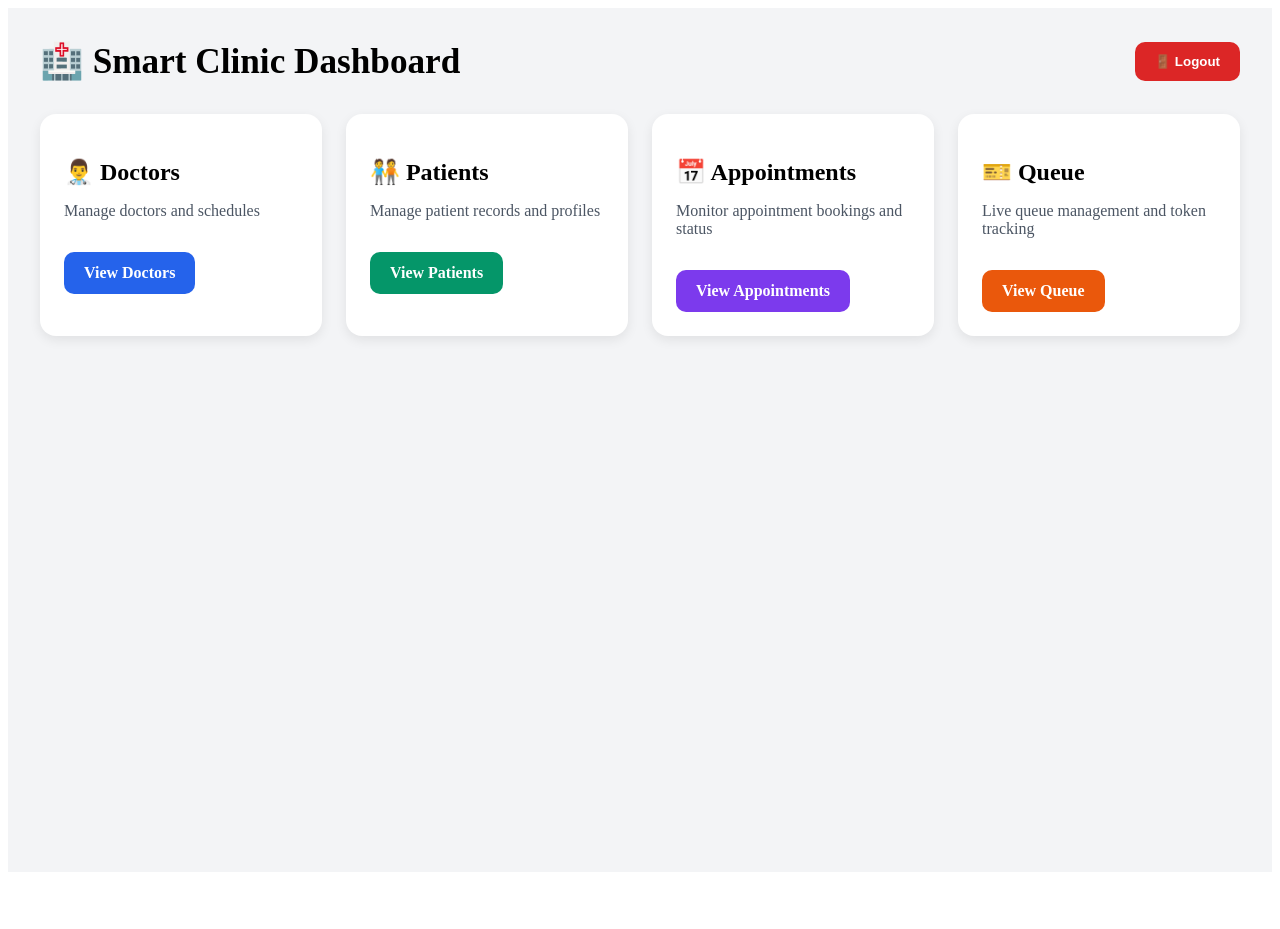
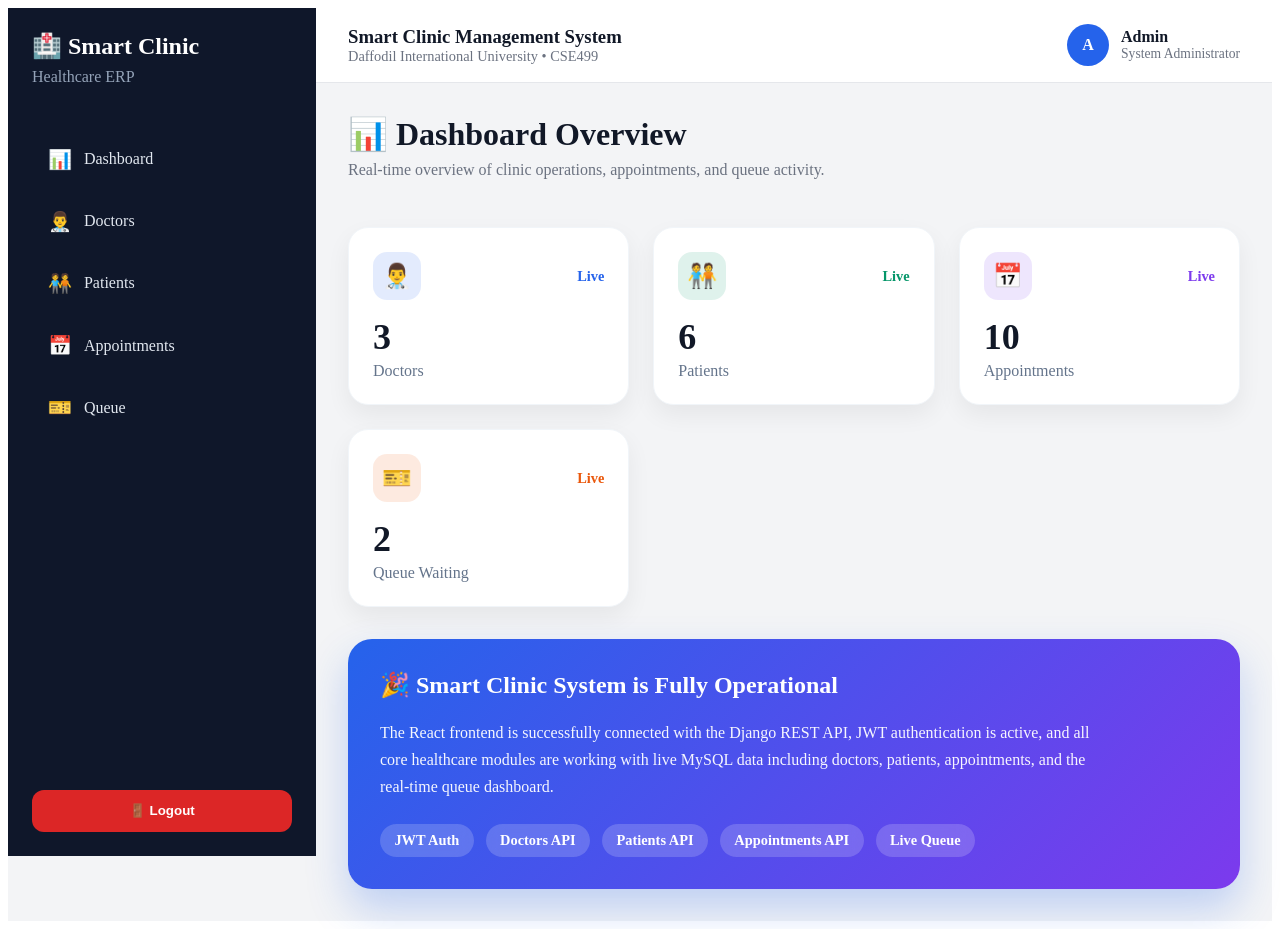
Before and after one commit to Ishtiak-Ahmed886/SmartClinicSystem, a React app in the folder frontend/: page /dashboard in a window 1280 px wide. Before the commit the page ends 880 px from the top, so only its background shows below. Built offline with nearby package versions, Linux system fonts and the light colour scheme; sample sign-in values are in the browser's storage; the HTML template or start-up script is replaced by a standard one.

Commit message:
Add professional sidebar layout and protected dashboard UI

```diff
--- /dev/null
+++ b/frontend/src/components/Layout.jsx
@@ -0,0 +1,176 @@
+import { Link, useNavigate } from "react-router-dom";
+
+export default function Layout({ children }) {
+  const navigate = useNavigate();
+
+  const handleLogout = () => {
+    localStorage.removeItem("access_token");
+    localStorage.removeItem("refresh_token");
+    navigate("/");
+  };
+
+  return (
+    <div
+      style={{
+        display: "flex",
+        minHeight: "100vh",
+        background: "#f3f4f6",
+      }}
+    >
+      {/* Sidebar */}
+      <aside
+        style={{
+          width: "260px",
+          background: "#0f172a",
+          color: "white",
+          padding: "1.5rem",
+          display: "flex",
+          flexDirection: "column",
+          position: "sticky",
+          top: 0,
+          height: "100vh",
+        }}
+      >
+        {/* Logo */}
+        <div style={{ marginBottom: "2rem" }}>
+          <h2 style={{ margin: 0, fontSize: "1.5rem" }}>
+            🏥 Smart Clinic
+          </h2>
+          <p style={{ color: "#94a3b8", marginTop: "0.5rem" }}>
+            Healthcare ERP
+          </p>
+        </div>
+
+        {/* Navigation */}
+        <nav
+          style={{
+            display: "flex",
+            flexDirection: "column",
+            gap: "0.75rem",
+            flex: 1,
+          }}
+        >
+          <SidebarLink to="/dashboard" icon="📊" label="Dashboard" />
+          <SidebarLink to="/doctors" icon="👨‍⚕️" label="Doctors" />
+          <SidebarLink to="/patients" icon="🧑‍🤝‍🧑" label="Patients" />
+          <SidebarLink to="/appointments" icon="📅" label="Appointments" />
+          <SidebarLink to="/queue" icon="🎫" label="Queue" />
+        </nav>
+
+        {/* Logout */}
+        <button
+          onClick={handleLogout}
+          style={{
+            width: "100%",
+            padding: "0.85rem",
+            background: "#dc2626",
+            color: "white",
+            border: "none",
+            borderRadius: "12px",
+            cursor: "pointer",
+            fontWeight: "600",
+            marginTop: "1rem",
+          }}
+        >
+          🚪 Logout
+        </button>
+      </aside>
+
+      {/* Main Content */}
+      <main
+        style={{
+          flex: 1,
+          display: "flex",
+          flexDirection: "column",
+        }}
+      >
+        {/* Top Navbar */}
+        <header
+          style={{
+            background: "white",
+            padding: "1rem 2rem",
+            borderBottom: "1px solid #e5e7eb",
+            display: "flex",
+            justifyContent: "space-between",
+            alignItems: "center",
+            position: "sticky",
+            top: 0,
+            zIndex: 10,
+          }}
+        >
+          <div>
+            <h3 style={{ margin: 0, color: "#111827" }}>
+              Smart Clinic Management System
+            </h3>
+            <p style={{ margin: 0, color: "#6b7280", fontSize: "0.9rem" }}>
+              Daffodil International University • CSE499
+            </p>
+          </div>
+
+          <div
+            style={{
+              display: "flex",
+              alignItems: "center",
+              gap: "0.75rem",
+            }}
+          >
+            <div
+              style={{
+                width: "42px",
+                height: "42px",
+                borderRadius: "50%",
+                background: "#2563eb",
+                display: "flex",
+                alignItems: "center",
+                justifyContent: "center",
+                color: "white",
+                fontWeight: "bold",
+              }}
+            >
+              A
+            </div>
+            <div>
+              <div style={{ fontWeight: "600", color: "#111827" }}>
+                Admin
+              </div>
+              <div style={{ fontSize: "0.85rem", color: "#6b7280" }}>
+                System Administrator
+              </div>
+            </div>
+          </div>
+        </header>
+
+        {/* Page Content */}
+        <div style={{ padding: "2rem" }}>{children}</div>
+      </main>
+    </div>
+  );
+}
+
+function SidebarLink({ to, icon, label }) {
+  return (
+    <Link
+      to={to}
+      style={{
+        display: "flex",
+        alignItems: "center",
+        gap: "0.75rem",
+        padding: "0.85rem 1rem",
+        borderRadius: "12px",
+        color: "#e2e8f0",
+        textDecoration: "none",
+        transition: "all 0.2s",
+        fontWeight: "500",
+      }}
+      onMouseEnter={(e) => {
+        e.currentTarget.style.background = "#1e293b";
+      }}
+      onMouseLeave={(e) => {
+        e.currentTarget.style.background = "transparent";
+      }}
+    >
+      <span style={{ fontSize: "1.2rem" }}>{icon}</span>
+      <span>{label}</span>
+    </Link>
+  );
+}
--- a/frontend/src/pages/Dashboard.jsx
+++ b/frontend/src/pages/Dashboard.jsx
@@ -1,19 +1,42 @@
-import { Link, useNavigate } from "react-router-dom";
+import Layout from "../components/Layout";
 
 export default function Dashboard() {
-    const navigate = useNavigate();
+  const stats = [
+    { label: "Doctors", value: "3", color: "#2563eb", icon: "👨‍⚕️" },
+    { label: "Patients", value: "6", color: "#059669", icon: "🧑‍🤝‍🧑" },
+    { label: "Appointments", value: "10", color: "#7c3aed", icon: "📅" },
+    { label: "Queue Waiting", value: "2", color: "#ea580c", icon: "🎫" },
+  ];
 
-  const handleLogout = () => {
-    localStorage.removeItem("access_token");
-    localStorage.removeItem("refresh_token");
-    navigate("/");
-  };
   return (
+    <Layout>
+      <div style={{ display: "flex", flexDirection: "column", gap: "2rem" }}>
+        <div>
+          <h1 style={{ margin: 0, fontSize: "2rem", color: "#111827" }}>
+            📊 Dashboard Overview
+          </h1>
+          <p style={{ marginTop: "0.5rem", color: "#6b7280" }}>
+            Real-time overview of clinic operations, appointments, and queue activity.
+          </p>
+        </div>
+
+        {/* Stats Grid */}
         <div
           style={{
-        padding: "2rem",
-        background: "#f3f4f6",
-        minHeight: "100vh",
+            display: "grid",
+            gridTemplateColumns: "repeat(auto-fit, minmax(220px, 1fr))",
+            gap: "1.5rem",
+          }}
+        >
+          {stats.map((item) => (
+            <div
+              key={item.label}
+              style={{
+                background: "white",
+                padding: "1.5rem",
+                borderRadius: "20px",
+                boxShadow: "0 10px 25px rgba(0,0,0,0.06)",
+                border: "1px solid #f1f5f9",
               }}
             >
               <div
@@ -21,160 +44,105 @@ export default function Dashboard() {
                   display: "flex",
                   justifyContent: "space-between",
                   alignItems: "center",
-    marginBottom: "2rem",
+                  marginBottom: "1rem",
                 }}
               >
-  <h1 style={{ margin: 0, fontSize: "2.2rem" }}>
-    🏥 Smart Clinic Dashboard
-  </h1>
-
-  <button
-    onClick={handleLogout}
+                <div
                   style={{
-      padding: "0.75rem 1.25rem",
-      background: "#dc2626",
-      color: "white",
-      border: "none",
-      borderRadius: "10px",
-      cursor: "pointer",
-      fontWeight: "600",
+                    width: "48px",
+                    height: "48px",
+                    borderRadius: "14px",
+                    background: item.color + "20",
+                    display: "flex",
+                    alignItems: "center",
+                    justifyContent: "center",
+                    fontSize: "1.5rem",
                   }}
                 >
-    🚪 Logout
-  </button>
+                  {item.icon}
+                </div>
+
+                <span
+                  style={{
+                    color: item.color,
+                    fontWeight: "600",
+                    fontSize: "0.9rem",
+                  }}
+                >
+                  Live
+                </span>
               </div>
 
               <div
                 style={{
-          display: "grid",
-          gridTemplateColumns: "repeat(auto-fit, minmax(280px, 1fr))",
-          gap: "1.5rem",
+                  fontSize: "2.25rem",
+                  fontWeight: "700",
+                  color: "#111827",
                 }}
               >
-        {/* Doctors Card */}
+                {item.value}
+              </div>
+
+              <div style={{ color: "#64748b", marginTop: "0.25rem" }}>
+                {item.label}
+              </div>
+            </div>
+          ))}
+        </div>
+
+        {/* Welcome Card */}
         <div
           style={{
-            background: "white",
-            padding: "1.5rem",
-            borderRadius: "16px",
-            boxShadow: "0 4px 12px rgba(0,0,0,0.08)",
+            background:
+              "linear-gradient(135deg, #2563eb 0%, #7c3aed 100%)",
+            borderRadius: "24px",
+            padding: "2rem",
+            color: "white",
+            boxShadow: "0 20px 40px rgba(37,99,235,0.25)",
           }}
         >
-          <h2 style={{ marginBottom: "0.5rem" }}>👨‍⚕️ Doctors</h2>
-          <p style={{ color: "#4b5563" }}>
-            Manage doctors and schedules
+          <h2 style={{ marginTop: 0, fontSize: "1.5rem" }}>
+            🎉 Smart Clinic System is Fully Operational
+          </h2>
+          <p style={{ opacity: 0.95, lineHeight: 1.7, maxWidth: "720px" }}>
+            The React frontend is successfully connected with the Django REST API,
+            JWT authentication is active, and all core healthcare modules are working
+            with live MySQL data including doctors, patients, appointments, and the
+            real-time queue dashboard.
           </p>
 
-          <Link
-            to="/doctors"
+          <div
             style={{
-              display: "inline-block",
-              marginTop: "1rem",
-              padding: "0.75rem 1.25rem",
-              background: "#2563eb",
-              color: "white",
-              borderRadius: "10px",
-              textDecoration: "none",
-              fontWeight: "600",
+              display: "flex",
+              flexWrap: "wrap",
+              gap: "0.75rem",
+              marginTop: "1.5rem",
             }}
           >
-            View Doctors
-          </Link>
-        </div>
-
-        {/* Patients Card */}
-        <div
+            {[
+              "JWT Auth",
+              "Doctors API",
+              "Patients API",
+              "Appointments API",
+              "Live Queue",
+            ].map((tag) => (
+              <span
+                key={tag}
                 style={{
-            background: "white",
-            padding: "1.5rem",
-            borderRadius: "16px",
-            boxShadow: "0 4px 12px rgba(0,0,0,0.08)",
+                  background: "rgba(255,255,255,0.18)",
+                  padding: "0.5rem 0.9rem",
+                  borderRadius: "999px",
+                  fontSize: "0.9rem",
+                  fontWeight: "600",
+                  backdropFilter: "blur(8px)",
                 }}
               >
-          <h2 style={{ marginBottom: "0.5rem" }}>🧑‍🤝‍🧑 Patients</h2>
-          <p style={{ color: "#4b5563" }}>
-            Manage patient records and profiles
-          </p>
-
-          <Link
-            to="/patients"
-            style={{
-              display: "inline-block",
-              marginTop: "1rem",
-              padding: "0.75rem 1.25rem",
-              background: "#059669",
-              color: "white",
-              borderRadius: "10px",
-              textDecoration: "none",
-              fontWeight: "600",
-            }}
-          >
-            View Patients
-          </Link>
-        </div>
-
-        {/* Appointments Card */}
-        <div
-          style={{
-            background: "white",
-            padding: "1.5rem",
-            borderRadius: "16px",
-            boxShadow: "0 4px 12px rgba(0,0,0,0.08)",
-          }}
-        >
-          <h2 style={{ marginBottom: "0.5rem" }}>📅 Appointments</h2>
-          <p style={{ color: "#4b5563" }}>
-            Monitor appointment bookings and status
-          </p>
-
-          <Link
-            to="/appointments"
-            style={{
-              display: "inline-block",
-              marginTop: "1rem",
-              padding: "0.75rem 1.25rem",
-              background: "#7c3aed",
-              color: "white",
-              borderRadius: "10px",
-              textDecoration: "none",
-              fontWeight: "600",
-            }}
-          >
-            View Appointments
-          </Link>
-        </div>
-
-        {/* Queue Card */}
-        <div
-          style={{
-            background: "white",
-            padding: "1.5rem",
-            borderRadius: "16px",
-            boxShadow: "0 4px 12px rgba(0,0,0,0.08)",
-          }}
-        >
-          <h2 style={{ marginBottom: "0.5rem" }}>🎫 Queue</h2>
-          <p style={{ color: "#4b5563" }}>
-            Live queue management and token tracking
-          </p>
-
-          <Link
-            to="/queue"
-            style={{
-              display: "inline-block",
-              marginTop: "1rem",
-              padding: "0.75rem 1.25rem",
-              background: "#ea580c",
-              color: "white",
-              borderRadius: "10px",
-              textDecoration: "none",
-              fontWeight: "600",
-            }}
-          >
-            View Queue
-          </Link>
+                {tag}
+              </span>
+            ))}
           </div>
         </div>
       </div>
+    </Layout>
   );
 }
```
Lines whose indentation alone changed are shown as unchanged.
